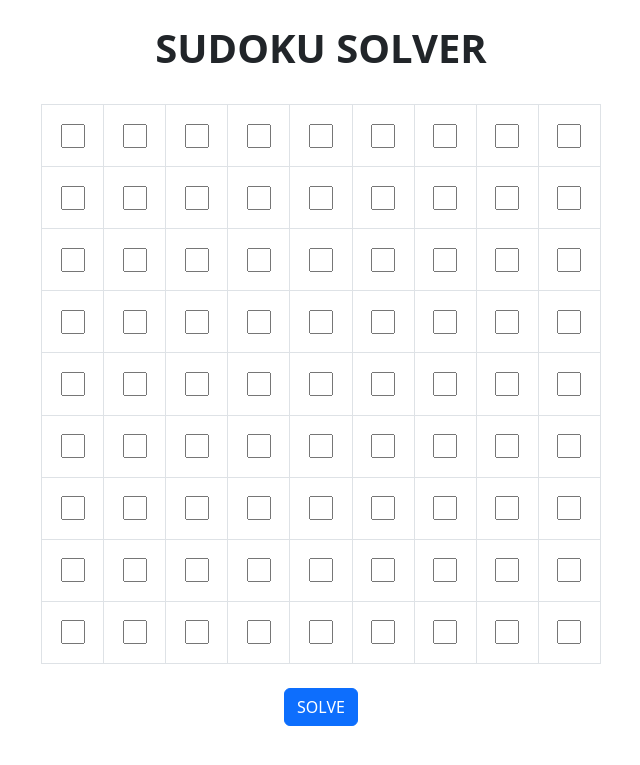
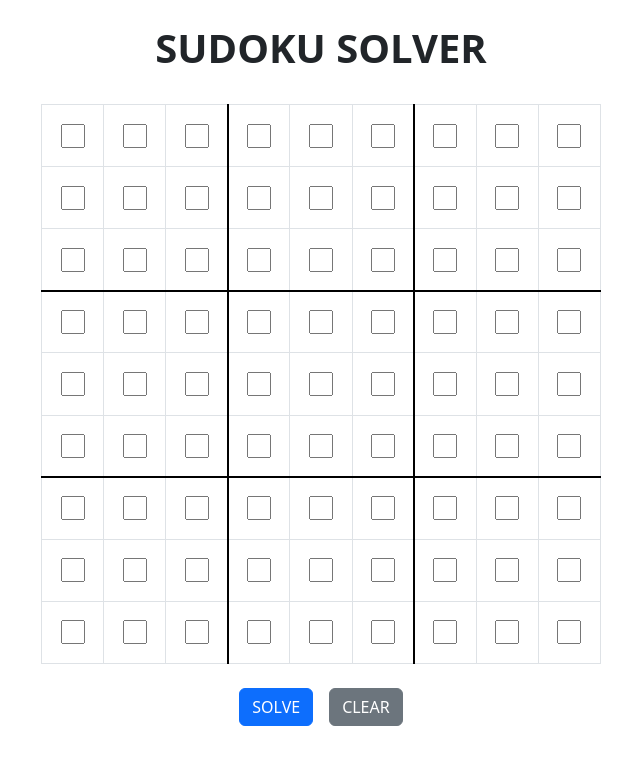
Before and after one commit to DavidNguyen58/Sudoku-Solver, a Flask app: page / in a window 1280 px wide. Shown: the top 765 px of the page, without its empty margins (319-959 px from the left). Run offline with Flask 3, Linux system fonts and the light colour scheme; lists and menus that the app fills with data are empty.

Commit message:
added .gitignore, implemented a clear/reset button and added 3x3 box lines

```diff
--- a/static/index.js
+++ b/static/index.js
@@ -3,15 +3,15 @@ const screen = document.getElementById("display-target");
 for (let i = 1; i <= 9; i ++){
     screen.innerHTML +=
     `<tr class="align-middle text-center">
-        <th class="square" id="row${i}1"><input name="row${i}1"></th>
-        <th class="square" id="row${i}2"><input name="row${i}2"></th>
-        <th class="square" id="row${i}3"><input name="row${i}3"></th>
-        <th class="square" id="row${i}4"><input name="row${i}4"></th>
-        <th class="square" id="row${i}5"><input name="row${i}5"></th>
-        <th class="square" id="row${i}6"><input name="row${i}6"></th>
-        <th class="square" id="row${i}7"><input name="row${i}7"></th>
-        <th class="square" id="row${i}8"><input name="row${i}8"></th>
-        <th class="square" id="row${i}9"><input name="row${i}9"></th>
+        <td class="square" id="row${i}1"><input name="row${i}1"></td>
+        <td class="square" id="row${i}2"><input name="row${i}2"></td>
+        <td class="square" id="row${i}3"><input name="row${i}3"></td>
+        <td class="square" id="row${i}4"><input name="row${i}4"></td>
+        <td class="square" id="row${i}5"><input name="row${i}5"></td>
+        <td class="square" id="row${i}6"><input name="row${i}6"></td>
+        <td class="square" id="row${i}7"><input name="row${i}7"></td>
+        <td class="square" id="row${i}8"><input name="row${i}8"></td>
+        <td class="square" id="row${i}9"><input name="row${i}9"></td>
     </tr>`
 }
 
@@ -57,3 +57,20 @@ function render_solution(data){
         }
     }
 }
+// clear button
+const clear = document.getElementById('button-clear')
+// event listener for clear button
+clear.addEventListener('click', (event) => {
+    event.preventDefault();
+    clear_board()
+})
+// function that clears the board
+function clear_board(){
+    for(let i = 1; i <= 9; i++){
+        for(let j = 1; j <= 9; j++){
+            let index = `${i}${j}`
+            const cell = document.getElementById(`row${index}`)
+            cell.innerHTML = `<input name="row${index}">`
+        }
+    }
+}
--- a/static/styles.css
+++ b/static/styles.css
@@ -12,3 +12,16 @@ input{
   width: 3rem;
   height: 3rem;
 }
+
+#row13, #row23, #row33, #row43, #row53, #row63, #row73, #row83, #row93{
+  border-right: 2px solid black;
+}
+#row16, #row26, #row36, #row46, #row56, #row66, #row76, #row86, #row96{
+  border-right: 2px solid black;
+}
+#row31, #row32, #row33, #row34, #row35, #row36, #row37, #row38, #row39{
+  border-bottom: 2px solid black;
+}
+#row61, #row62, #row63, #row64, #row65, #row66, #row67, #row68, #row69{
+  border-bottom: 2px solid black;
+}
--- a/templates/index.html
+++ b/templates/index.html
@@ -25,6 +25,7 @@
       </div>
       <div class="d-flex justify-content-center align-items-center">
         <button class="btn btn-primary mx-2 my-2" id="button-submit">SOLVE</button>
+        <button class="btn btn-secondary mx-2 my-2" id="button-clear">CLEAR</button>
       </div>
     </form>
     <!--Look at how to use branching for this-->
```
Also changed, not shown: 1 other file.
